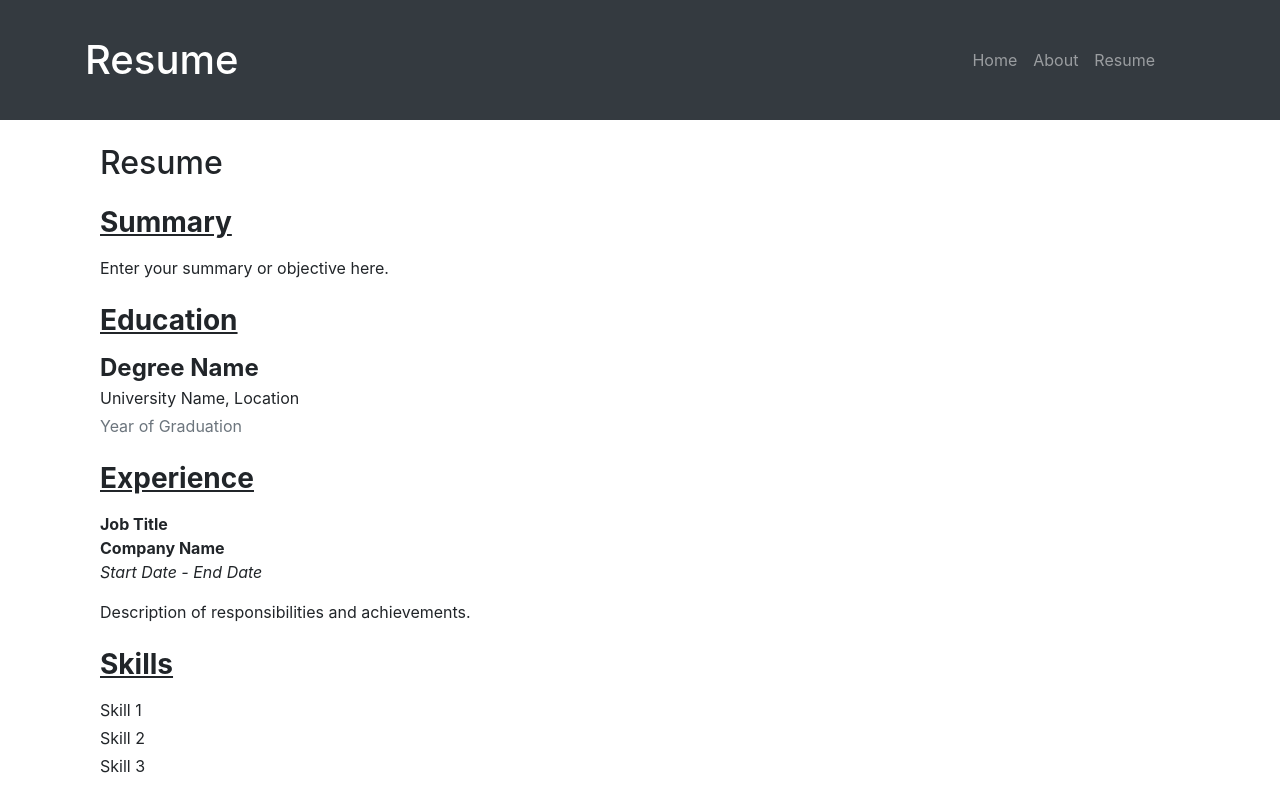
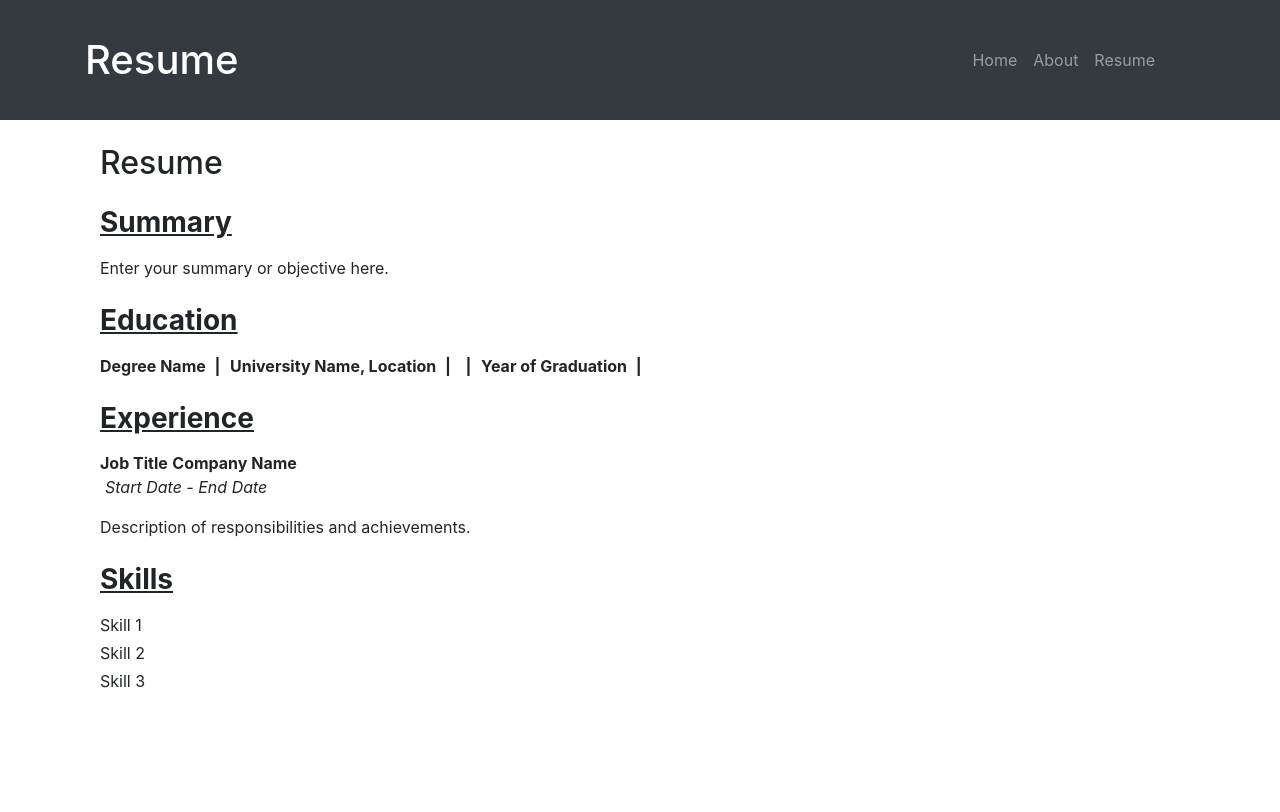
Before and after one commit to rsitorius/rsitorius.github.io, a Jekyll site: the page built from resume.html, in a window 1280 px wide. Shown: the top 812 px of the page. Built offline with Jekyll 4.4.1, drawn with Linux system fonts in a browser that asks for light colours.

Commit message:
Update resume.html

```diff
--- a/resume.html
+++ b/resume.html
@@ -14,11 +14,22 @@ permalink: /resume/
 
   /* Custom CSS for job title, company, and duration */
   .job-title-company {
-    display: block;
+    display: inline-block;
     font-weight: bold;
   }
   .duration {
     font-style: italic;
+    margin-left: 5px;
+    margin-right: 5px;
+  }
+  .education-info {
+    display: inline-block;
+    font-weight: bold;
+  }
+  .education-info::after {
+    content: " |";
+    margin-left: 5px;
+    margin-right: 5px;
   }
 </style>
 
@@ -34,9 +45,10 @@ permalink: /resume/
           {% for item in section.items %}
             {% if section.name == 'Education' %}
               <li class="mb-3">
-                <h4 class="mb-1 font-weight-bold">{{ item.degree }}</h4>
-                <p class="mb-1">{{ item.university }}</p>
-                <p class="text-muted mb-0">{{ item.graduation_year }}</p>
+                <div class="education-info">{{ item.degree }}</div>
+                <div class="education-info">{{ item.university }}</div>
+                <div class="education-info">{{ item.location }}</div>
+                <div class="education-info">{{ item.graduation_year }}</div>
               </li>
             {% elsif section.name == 'Experience' %}
               <li class="mb-3">
```
